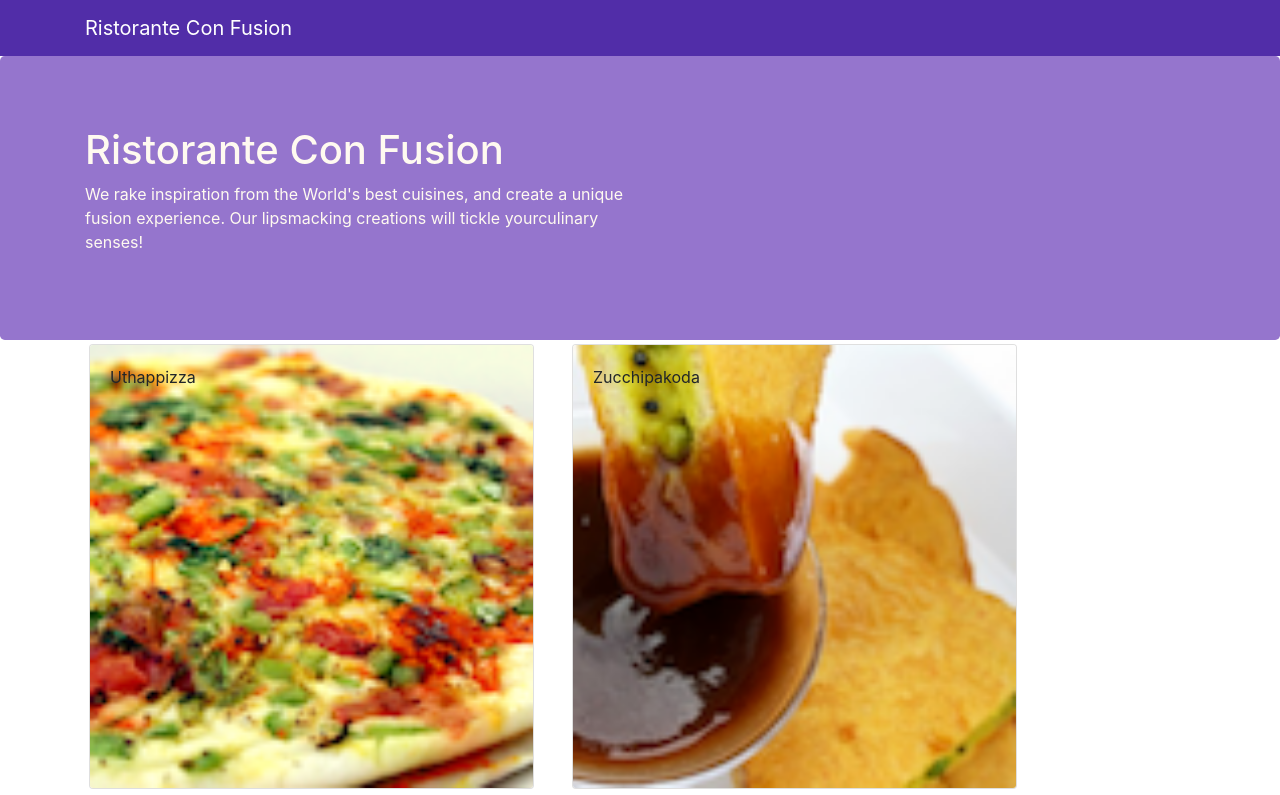
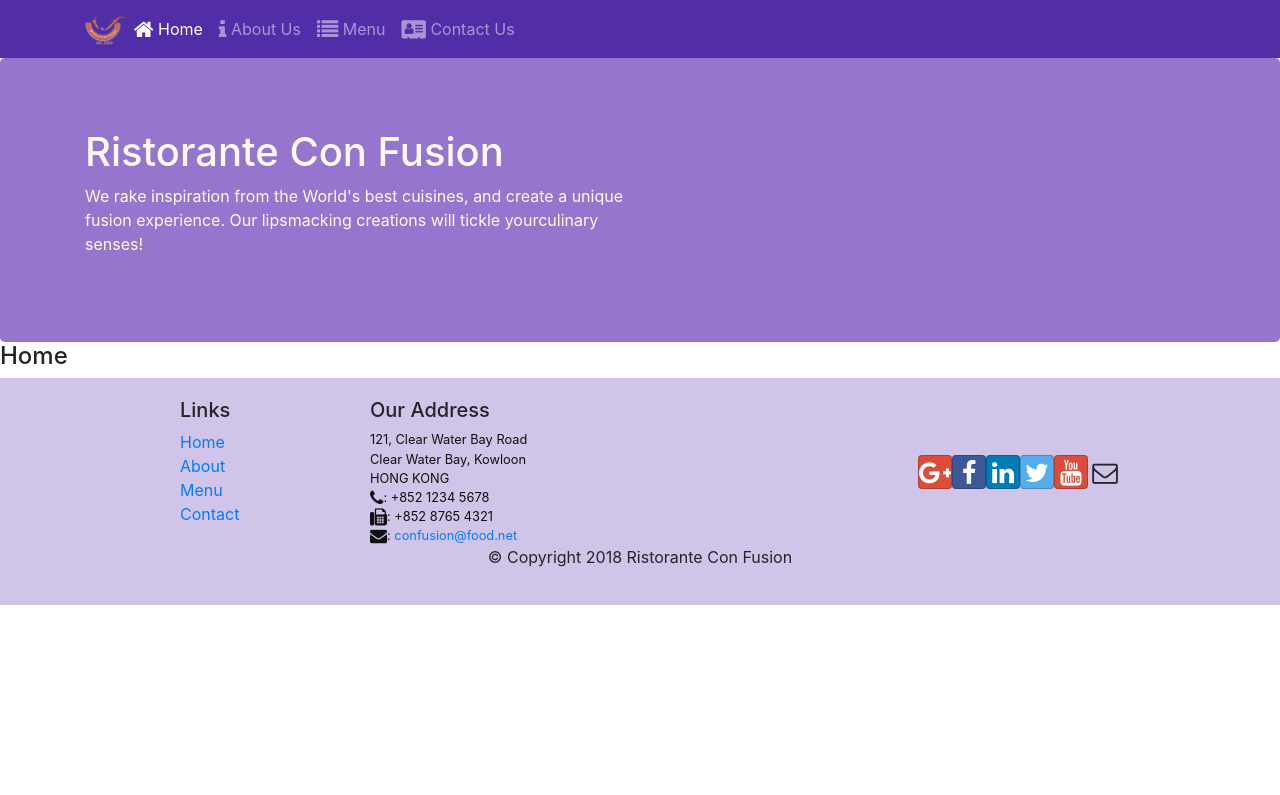
Before and after one commit to JakubWrzesniak/ReactConfusion, a React (Create React App) app: page /home in a window 1280 px wide. Shown: the top 795 px of the page. Built offline with nearby package versions, Linux system fonts and the light colour scheme.

Commit message:
React Router

```diff
--- a/package.json
+++ b/package.json
@@ -15,6 +15,7 @@
     "react-dom": "^16.13.1",
     "react-intl": "^5.8.0",
     "react-popper": "^2.2.3",
+    "react-router-dom": "^5.2.0",
     "react-scripts": "3.4.3",
     "reactstrap": "^8.5.1"
   },
--- a/src/App.js
+++ b/src/App.js
@@ -1,14 +1,17 @@
 import React, { Component } from 'react';
 import Main from './components/MainComponent';
 import './App.css';
+import {BrowserRouter} from 'react-router-dom';
 
 class App extends Component {
 
   render(){
     return (
-      <div className="App">
-        <Main />
-      </div>
+      <BrowserRouter>
+        <div className="App">
+          <Main />
+        </div>
+      </BrowserRouter>
     )};
 }
 
--- a/src/components/FooterComponent.js
+++ b/src/components/FooterComponent.js
@@ -1,4 +1,5 @@
 import React from 'react';
+import { Link } from 'react-router-dom';
 
 function Footer(props) {
     return(
@@ -8,10 +9,10 @@ function Footer(props) {
                     <div className="col-4 offset-1 col-sm-2">
                         <h5>Links</h5>
                         <ul className="list-unstyled">
-                            <li><a href="#">Home</a></li>
-                            <li><a href="#">About</a></li>
-                            <li><a href="#">Menu</a></li>
-                            <li><a href="contactus.html">Contact</a></li>
+                            <li><Link to="/home">Home</Link></li>
+                            <li><Link to="/aboutus">About</Link></li>
+                            <li><Link to="/menu">Menu</Link></li>
+                            <li><Link to="/contactus">Contact</Link></li>
                         </ul>
                     </div>
                     <div className="col-7 col-sm-5">
--- a/src/components/HeaderComponent.js
+++ b/src/components/HeaderComponent.js
@@ -1,15 +1,56 @@
 import React, {Component} from 'react';
-import { Navbar, NavbarBrand, Jumbotron } from 'reactstrap';
-
+import { Navbar, NavbarBrand,Nav ,NavbarToggler,Collapse, NavItem, Jumbotron } from 'reactstrap';
+import {NavLink} from 'react-router-dom';
 
 class Header extends Component{
 
+    constructor(props){
+        super(props)
+
+        this.toggleNav = this.toggleNav.bind(this);
+        this.state ={
+            isNavOpen: false
+        };
+    }
+
+    toggleNav(){
+        this.setState({
+            isNavOpen: !this.state.isNavOpen
+        });
+    }
+
     render(){
         return(
-            <>
-            <Navbar dark>
+            <React.Fragment>
+            <Navbar dark expand="md">
                 <div className="container">
-                    <NavbarBrand href="/">Ristorante Con Fusion</NavbarBrand>
+                    <NavbarToggler onClick={this.toggleNav}/>
+                    <NavbarBrand className="mr-auto" href="/">
+                        <img src="assets/images/logo.png" height="30" wifth="41"
+                            alt="Ristorante Con Fusion"/>
+                    </NavbarBrand>
+                    <Collapse isOpen={this.state.isNavOpen} navbar>
+                        <Nav navbar>
+                            <NavItem>
+                                <NavLink className="nav-link"  to='/home'><span className="fa fa-home fa-lg"></span> Home</NavLink>
+                            </NavItem>
+                            <NavItem>
+                                <NavLink className="nav-link" to="/aboutus">
+                                    <span className="fa fa-info fa-lg"></span> About Us
+                                </NavLink>
+                            </NavItem>
+                            <NavItem>
+                                <NavLink className="nav-link" to="/menu">
+                                    <span className="fa fa-list fa-lg"></span> Menu
+                                </NavLink>
+                            </NavItem>
+                            <NavItem>
+                                <NavLink className="nav-link" to="/contactus">
+                                    <span className="fa fa-address-card fa-lg"></span> Contact Us
+                                </NavLink>
+                            </NavItem>
+                        </Nav>
+                    </Collapse>
                 </div>
             </Navbar>
             <Jumbotron>
@@ -22,7 +63,7 @@ class Header extends Component{
                     </div>
                 </div>
             </Jumbotron>
-            </>
+            </React.Fragment>
         );
     }
 }
--- /dev/null
+++ b/src/components/HomeComponent.js
@@ -0,0 +1,11 @@
+import React from 'react';
+
+function Home(props){
+    return(
+        <div className="conatiner">
+            <h4>Home</h4>
+        </div>
+    );
+}
+
+export default Home;
--- a/src/components/MainComponent.js
+++ b/src/components/MainComponent.js
@@ -1,9 +1,11 @@
 import React, { Component } from 'react';
+import Home from'./HomeComponent';
 import Menu from './MenuComponent';
 import DishDetail from './DishdetailComponent';
 import Header from './HeaderComponent';
 import Footer from'./FooterComponent';
 import { DISHES } from '../shared/dishes';
+import { Switch, Route, Redirect } from 'react-router-dom';
 
 class Main extends Component {
 
@@ -12,23 +14,26 @@ class Main extends Component {
 
     this.state = {
       dishes: DISHES,
-      selectedDish: null
     };
   }
 
-    onDishSelect(dishId) {
-        this.setState({selectedDish: dishId});
+  render(){
+
+    const HomePage = () => {
+        return(
+            <Home />
+        );
     }
 
-  render(){
     return (
       <div className="App">
         <Header/>
-        <Menu dishes={this.state.dishes}
-            onClick={(dishId)=>this.onDishSelect(dishId)}/>
-        <DishDetail
-            dish={this.state.dishes.filter((dish) => dish.id === this.state.selectedDish )[0]} />
-        <Footer/>
+        <Switch>
+            <Route path='/home' component={HomePage}/>
+            <Route exact path='/menu' component={() => <Menu dishes={this.state.dishes}/>}/>
+            <Redirect to='/home'/>
+        </Switch>
+       <Footer/>
       </div>
     )};
 }
```
Also changed, not shown: 1 other file (tests, documents, lock files or other folders).
